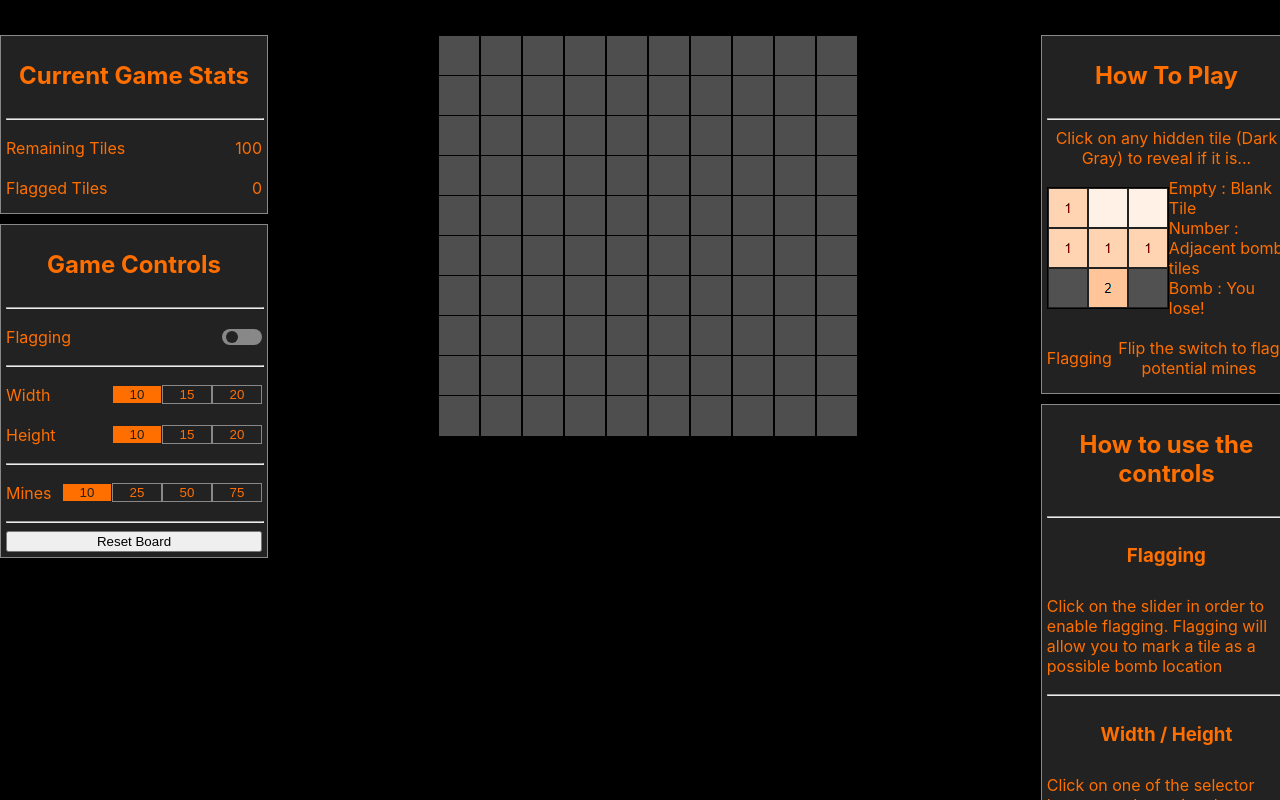
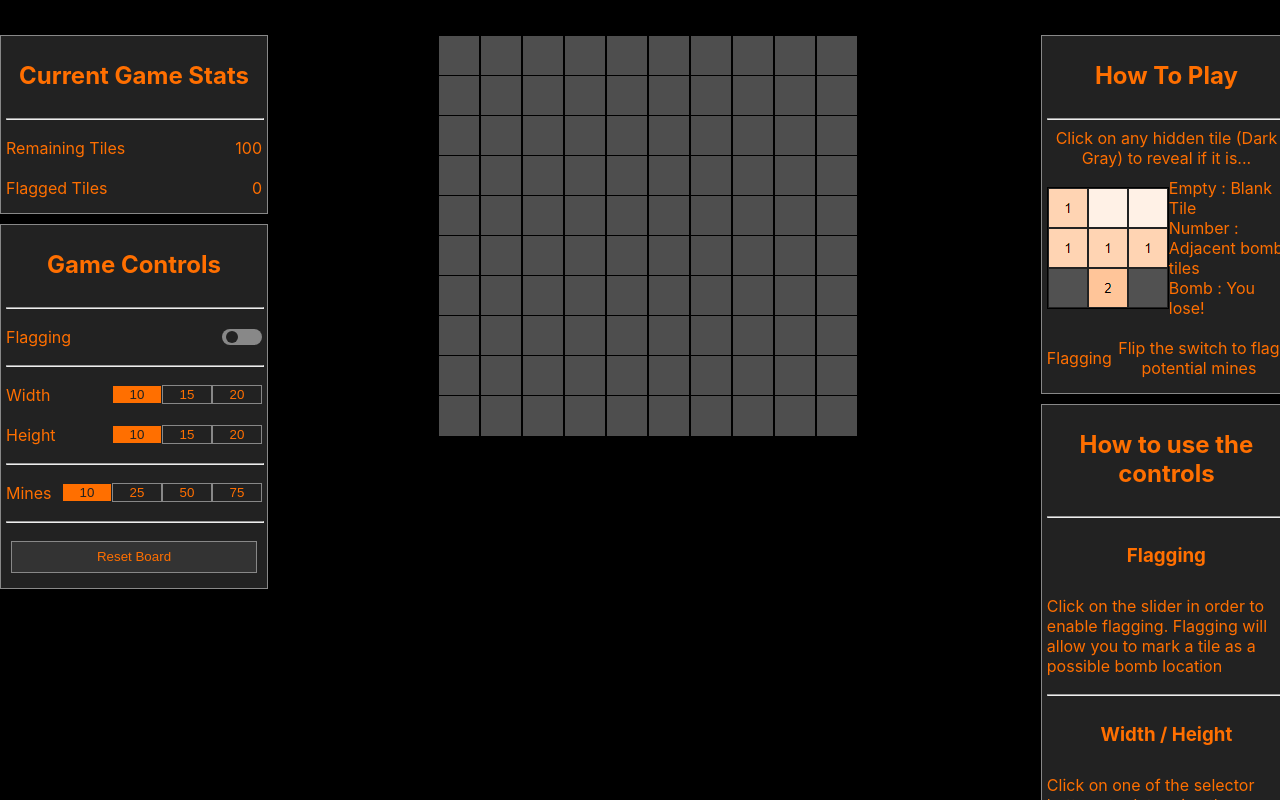
Before and after one commit to Xerillius/react-sweeper, a React (Create React App) app: page / in a window 1280 px wide. Shown: the top 800 px of the page. Built offline with nearby package versions, Linux system fonts and the light colour scheme.

Commit message:
I might be done? Bad commit #9103

```diff
--- a/src/App.scss
+++ b/src/App.scss
@@ -177,6 +177,14 @@ img {
   width: 25%;
 }
 
+.reset {
+  background-color: #333;
+  color: $warning;
+  margin: 10px 5px 10px 5px;
+  border: 1px solid #888;
+  height: 32px;
+}
+
 // Slider Styling
 
 .switch {
--- a/src/components/Controls.jsx
+++ b/src/components/Controls.jsx
@@ -79,6 +79,7 @@ const Controls = (props) => {
       </section>
       <hr />
       <button
+        className="reset"
         onClick={handleClick}
       >
         Reset Board
```
